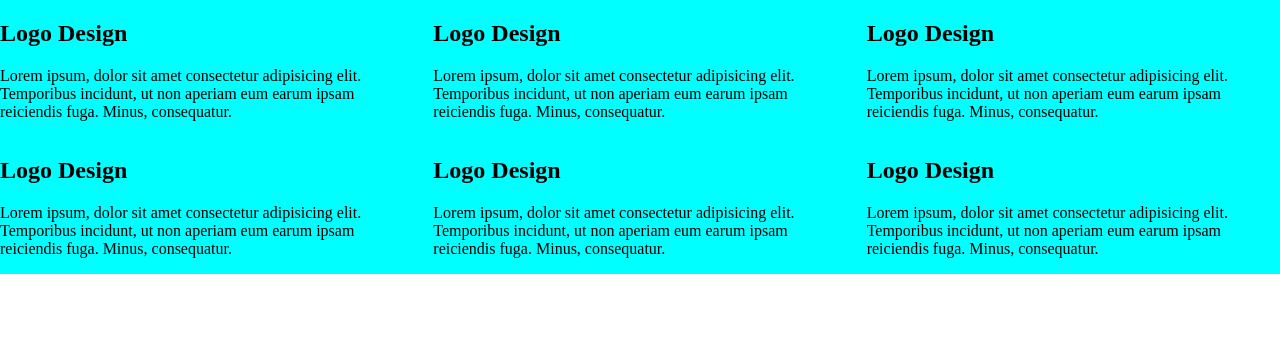
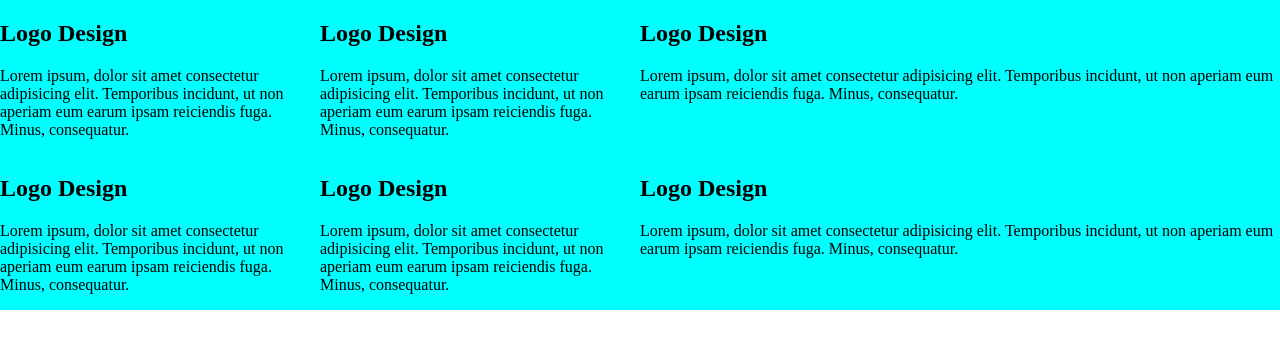
Before and after one commit to Runju-Raton/css-grid, a plain HTML site: page 2.SizingCells/index.html in a window 1280 px wide. Drawn offline with Linux system fonts and the light colour scheme.

Commit message:
combination

```diff
--- a/2.SizingCells/index.html
+++ b/2.SizingCells/index.html
@@ -12,7 +12,7 @@
         section{
             background-color: aqua;
             display: grid;
-            grid-template-columns: repeat(3, 1fr);
+            grid-template-columns: 1fr 1fr 50%;
             grid-column-gap: 20px;
         }
     </style>
```
